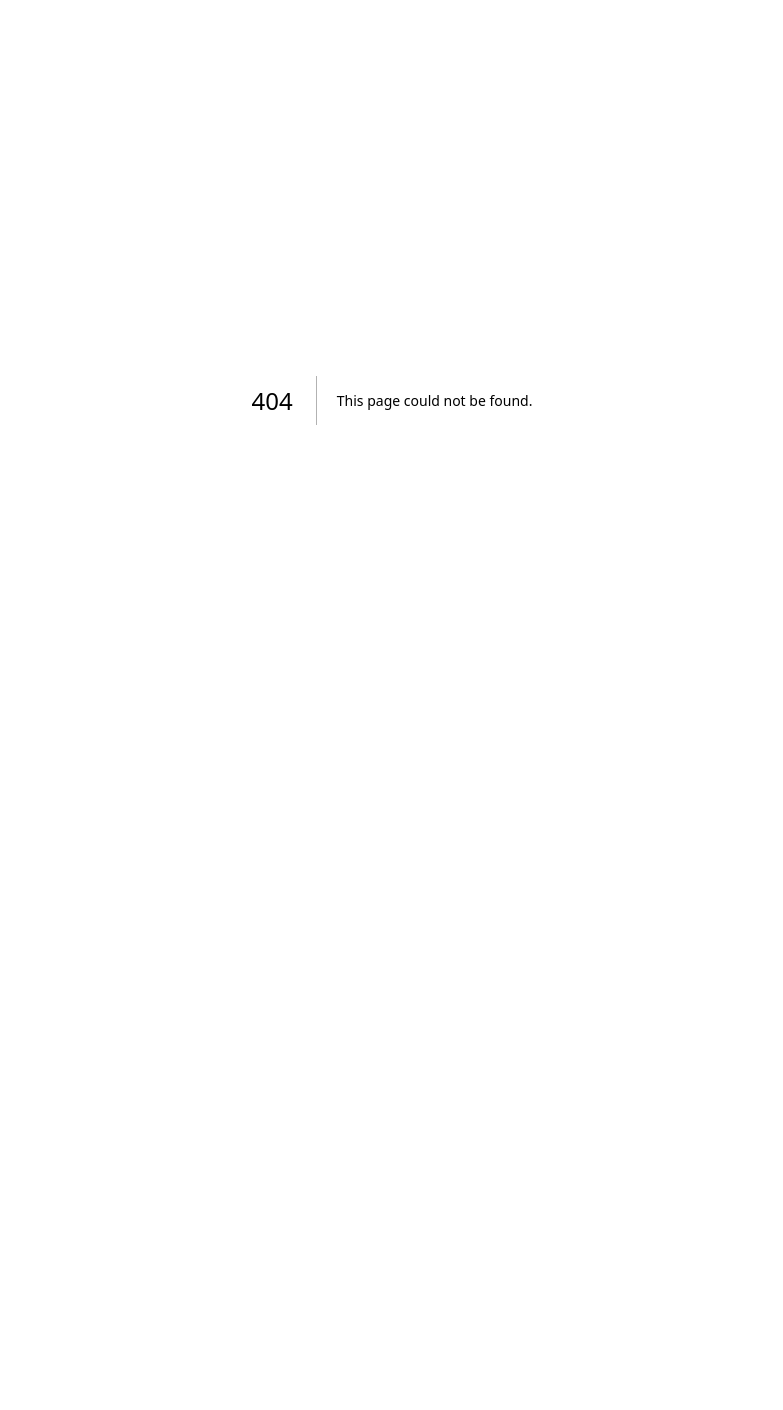
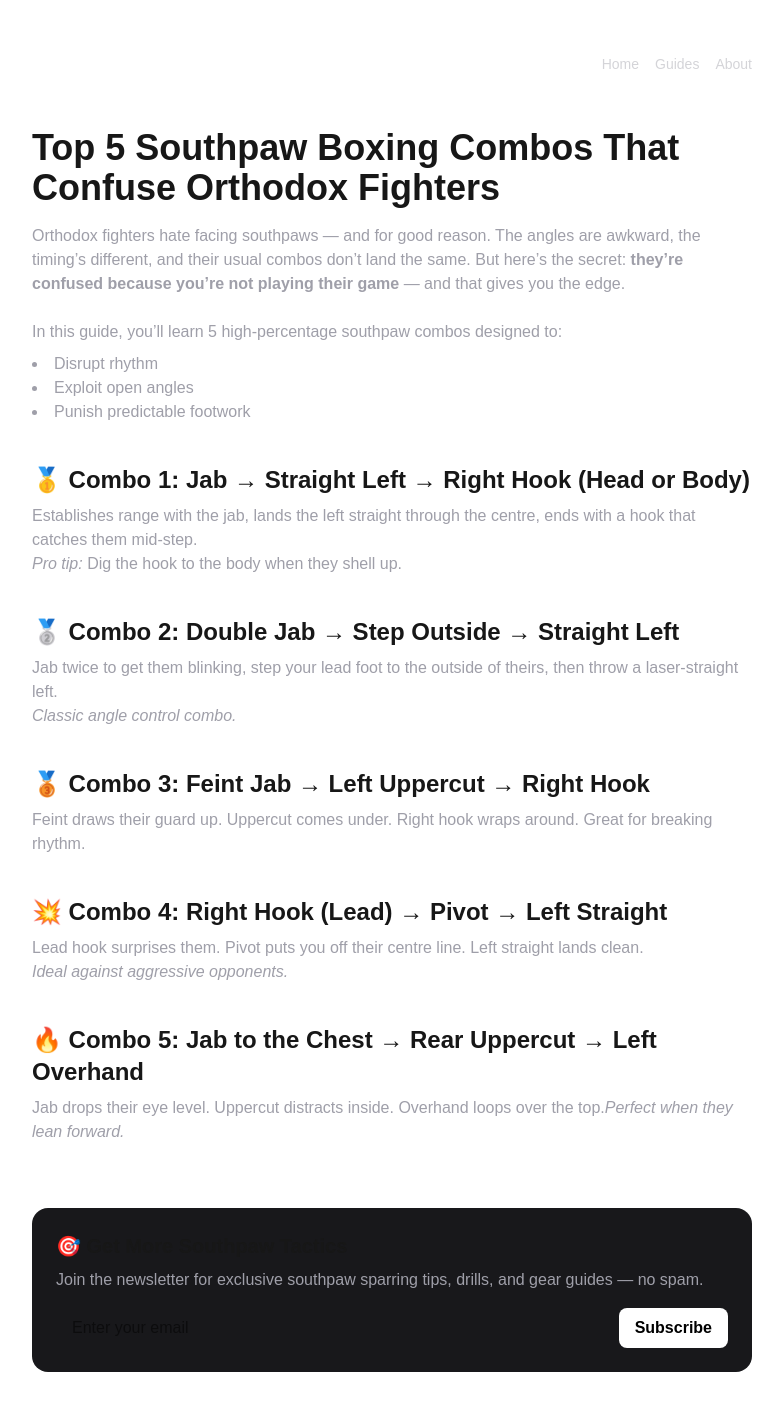
Before and after one commit to GNO-SPS/SouthpawSpace, a Next.js app: page /guides/southpaw-combos in a window 1280 px wide. Before the commit this address had no page. Shown: the top 1410 px of the page, without its empty margins (248-1031 px from the left). Before the commit the page ends 800 px from the top, so only its background shows below. Built offline with nearby package versions, Linux system fonts and the light colour scheme.

Commit message:
Deploy: added guide page and homepage link

```diff
--- /dev/null
+++ b/src/app/guides/southpaw-combos/page.tsx
@@ -0,0 +1,96 @@
+import { ArrowRight } from "lucide-react";
+import Link from "next/link";
+
+export default function SouthpawCombosPage() {
+  return (
+    <main className="min-h-screen px-6 py-12 max-w-3xl mx-auto">
+      {/* Header */}
+      <header className="flex items-center justify-between mb-12">
+        <Link href="/">
+          <div className="flex items-center space-x-2">
+            {/* Logo placeholder - insert logo image later if needed */}
+            <span className="text-2xl font-bold text-white">Southpaw Space</span>
+          </div>
+        </Link>
+        <nav className="space-x-4 text-zinc-300 text-sm">
+          <Link href="/">Home</Link>
+          <Link href="/guides">Guides</Link>
+          <Link href="/about">About</Link>
+        </nav>
+      </header>
+
+      <h1 className="text-4xl font-bold mb-4">Top 5 Southpaw Boxing Combos That Confuse Orthodox Fighters</h1>
+
+      <p className="text-zinc-400 mb-6">
+        Orthodox fighters hate facing southpaws — and for good reason. The angles are awkward, the timing’s different, and their usual combos don’t land the same. But here’s the secret: <strong>they’re confused because you’re not playing their game</strong> — and that gives you the edge.
+      </p>
+
+      <p className="text-zinc-400 mb-2">
+        In this guide, you’ll learn 5 high-percentage southpaw combos designed to:
+      </p>
+      <ul className="text-zinc-400 list-disc list-inside mb-10">
+        <li>Disrupt rhythm</li>
+        <li>Exploit open angles</li>
+        <li>Punish predictable footwork</li>
+      </ul>
+
+      <div className="space-y-10">
+        <section>
+          <h2 className="text-2xl font-semibold mb-2">🥇 Combo 1: Jab → Straight Left → Right Hook (Head or Body)</h2>
+          <p className="text-zinc-400">
+            Establishes range with the jab, lands the left straight through the centre, ends with a hook that catches them mid-step. <br/>
+            <em>Pro tip:</em> Dig the hook to the body when they shell up.
+          </p>
+        </section>
+
+        <section>
+          <h2 className="text-2xl font-semibold mb-2">🥈 Combo 2: Double Jab → Step Outside → Straight Left</h2>
+          <p className="text-zinc-400">
+            Jab twice to get them blinking, step your lead foot to the outside of theirs, then throw a laser-straight left. <br/>
+            <em>Classic angle control combo.</em>
+          </p>
+        </section>
+
+        <section>
+          <h2 className="text-2xl font-semibold mb-2">🥉 Combo 3: Feint Jab → Left Uppercut → Right Hook</h2>
+          <p className="text-zinc-400">
+            Feint draws their guard up. Uppercut comes under. Right hook wraps around. Great for breaking rhythm.
+          </p>
+        </section>
+
+        <section>
+          <h2 className="text-2xl font-semibold mb-2">💥 Combo 4: Right Hook (Lead) → Pivot → Left Straight</h2>
+          <p className="text-zinc-400">
+            Lead hook surprises them. Pivot puts you off their centre line. Left straight lands clean. <br/>
+            <em>Ideal against aggressive opponents.</em>
+          </p>
+        </section>
+
+        <section>
+          <h2 className="text-2xl font-semibold mb-2">🔥 Combo 5: Jab to the Chest → Rear Uppercut → Left Overhand</h2>
+          <p className="text-zinc-400">
+            Jab drops their eye level. Uppercut distracts inside. Overhand loops over the top.
+            <em>Perfect when they lean forward.</em>
+          </p>
+        </section>
+      </div>
+
+      <div className="mt-16 bg-zinc-900 rounded-2xl p-6">
+        <h3 className="text-xl font-semibold mb-2">🎯 Get More Southpaw Tactics</h3>
+        <p className="text-zinc-400 mb-4">
+          Join the newsletter for exclusive southpaw sparring tips, drills, and gear guides — no spam.
+        </p>
+        <form className="flex flex-col sm:flex-row gap-4">
+          <input
+            type="email"
+            placeholder="Enter your email"
+            className="flex-1 px-4 py-2 rounded-lg text-black"
+          />
+          <button className="bg-white text-black px-4 py-2 rounded-lg font-semibold hover:bg-zinc-200">
+            Subscribe
+          </button>
+        </form>
+      </div>
+    </main>
+  );
+}
--- a/src/app/page.tsx
+++ b/src/app/page.tsx
@@ -1,4 +1,5 @@
 import { ArrowRight } from "lucide-react";
+import Link from "next/link";
 
 export default function Home() {
   return (
@@ -22,33 +23,17 @@ export default function Home() {
         <div className="mb-16">
           <h3 className="text-2xl font-semibold mb-4">Featured Guides</h3>
           <div className="space-y-4">
-            {[
-              {
-                title: "Top 5 Southpaw Boxing Combos",
-                desc: "Confuse orthodox fighters with these tested combinations.",
-              },
-              {
-                title: "Footwork Fundamentals for Southpaws",
-                desc: "Drills to dominate the centre line and control angles.",
-              },
-              {
-                title: "How to Fight Orthodox Fighters",
-                desc: "Strategy blueprint for sparring and competition.",
-              },
-            ].map((item, i) => (
-              <div
-                key={i}
-                className="bg-zinc-900 p-5 rounded-2xl hover:shadow-lg hover:scale-[1.02] transition-all cursor-pointer"
-              >
+            <Link href="/guides/southpaw-combos">
+              <div className="bg-zinc-900 p-5 rounded-2xl hover:shadow-lg hover:scale-[1.02] transition-all cursor-pointer">
                 <div className="flex justify-between items-start">
                   <div>
-                    <h4 className="text-lg font-semibold mb-1">{item.title}</h4>
-                    <p className="text-sm text-zinc-400">{item.desc}</p>
+                    <h4 className="text-lg font-semibold mb-1">Top 5 Southpaw Boxing Combos</h4>
+                    <p className="text-sm text-zinc-400">Confuse orthodox fighters with these tested combinations.</p>
                   </div>
                   <ArrowRight className="w-4 h-4 text-zinc-600 mt-1" />
                 </div>
               </div>
-            ))}
+            </Link>
           </div>
         </div>
 
```
